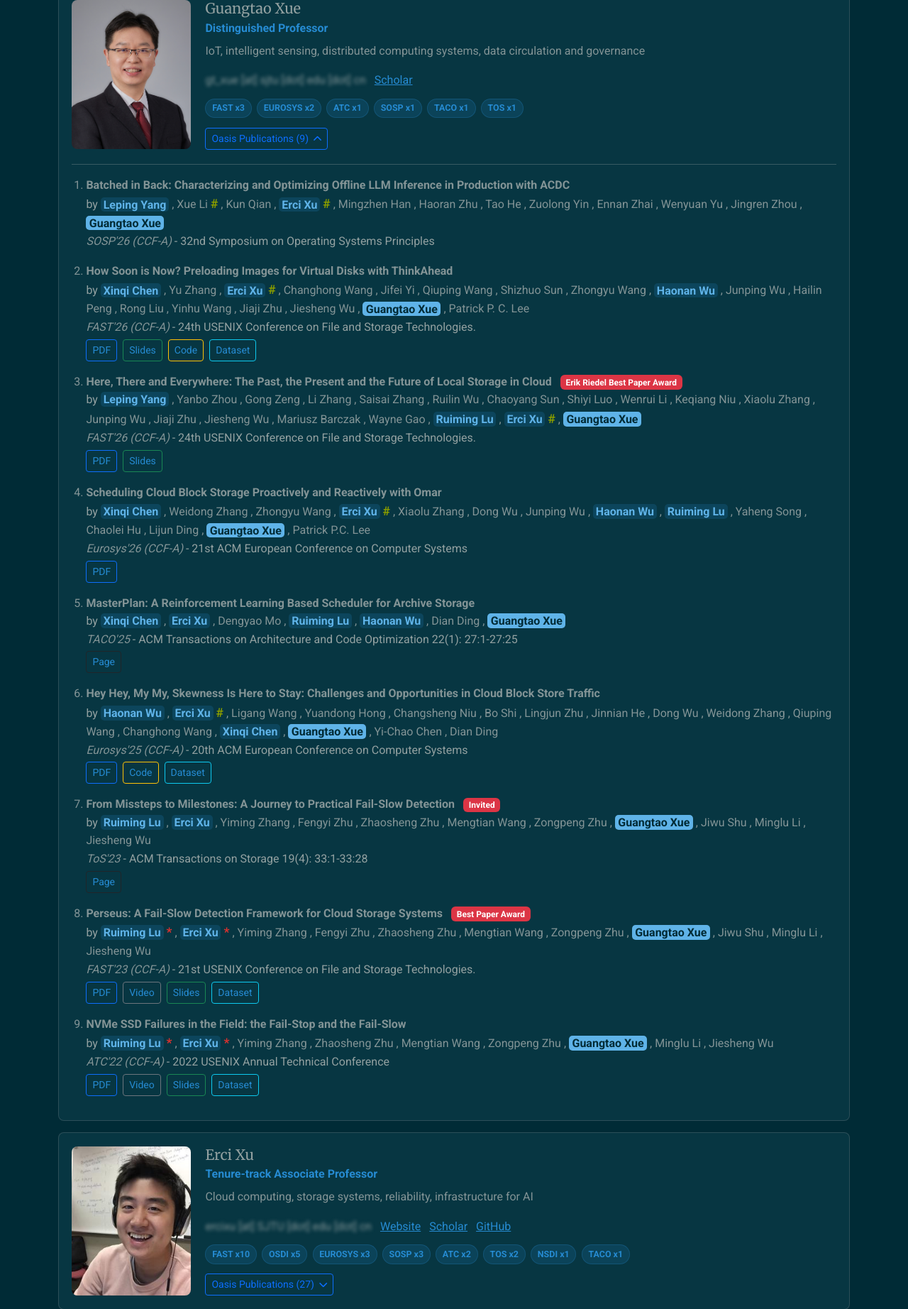
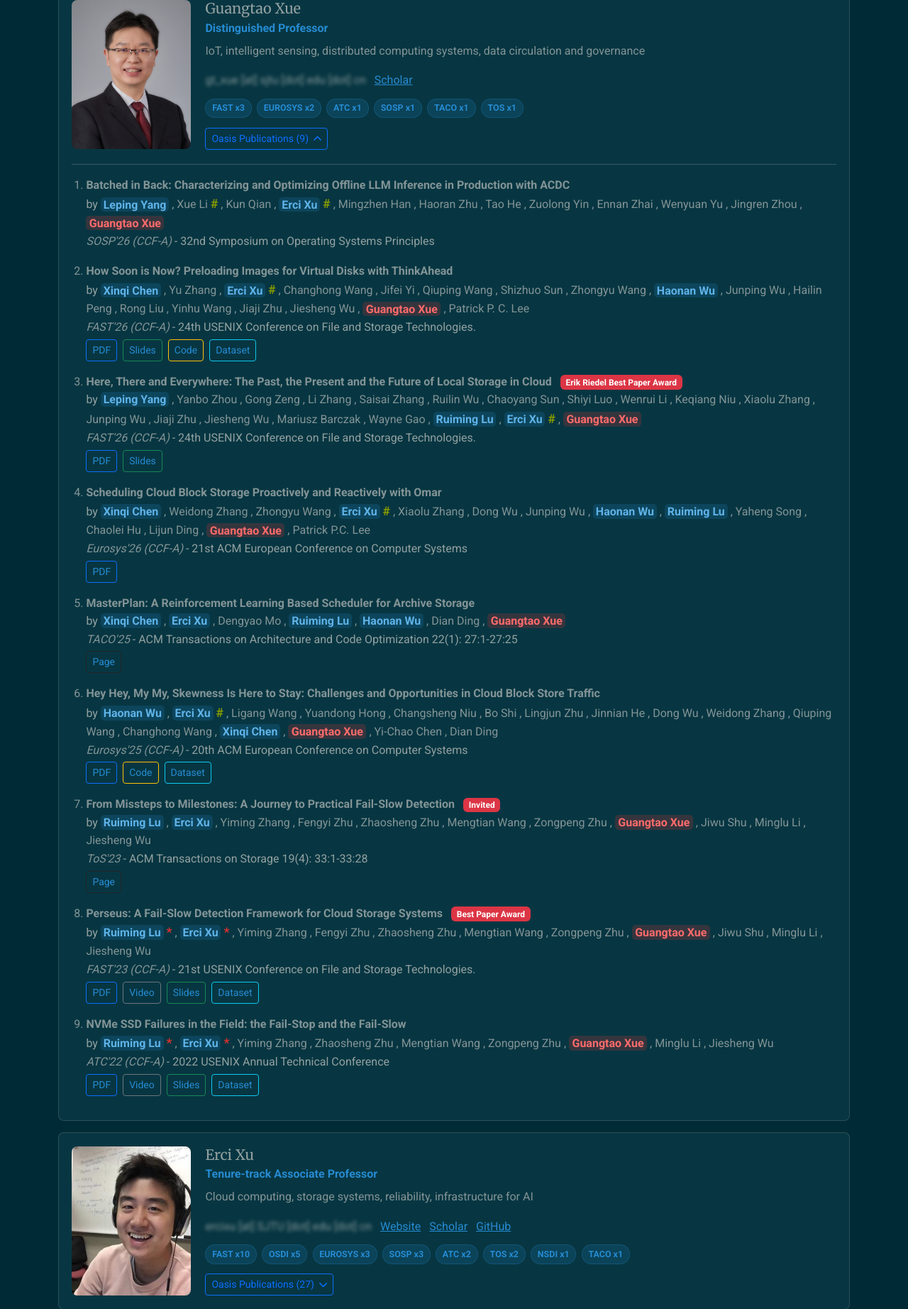
Before and after one commit to oasis-sjtu/oasis-sjtu.github.io, a Flask app: page /people/ in a window 1280 px wide, after a click that opens the changed part. Shown: the part 192-2036 px from the top of the page at 71% size. Run offline with Flask 3, Linux system fonts and the light colour scheme; some libraries are stand-ins or nearby versions.

Commit message:
Refresh logo assets and member highlight style

```diff
--- a/static/style.css
+++ b/static/style.css
@@ -409,9 +409,9 @@ h3 {
 }
 
 .member-author {
-    background: #268bd2;
+    background: rgba(220, 50, 47, 0.14);
     border-radius: 5px;
-    color: #fff;
+    color: #dc322f;
     font-weight: 800;
     padding: 0.05rem 0.28rem;
 }
@@ -493,8 +493,8 @@ body.dark-theme .oasis-author {
 }
 
 body.dark-theme .member-author {
-    background: #5fb3e8;
-    color: #002b36;
+    background: rgba(220, 50, 47, 0.22);
+    color: #ff6b6b;
 }
 
 body.dark-theme .sponsor-logo img {
```
Also changed, not shown: static/figures/favicon.png, static/figures/oasis-wordmark.png.
